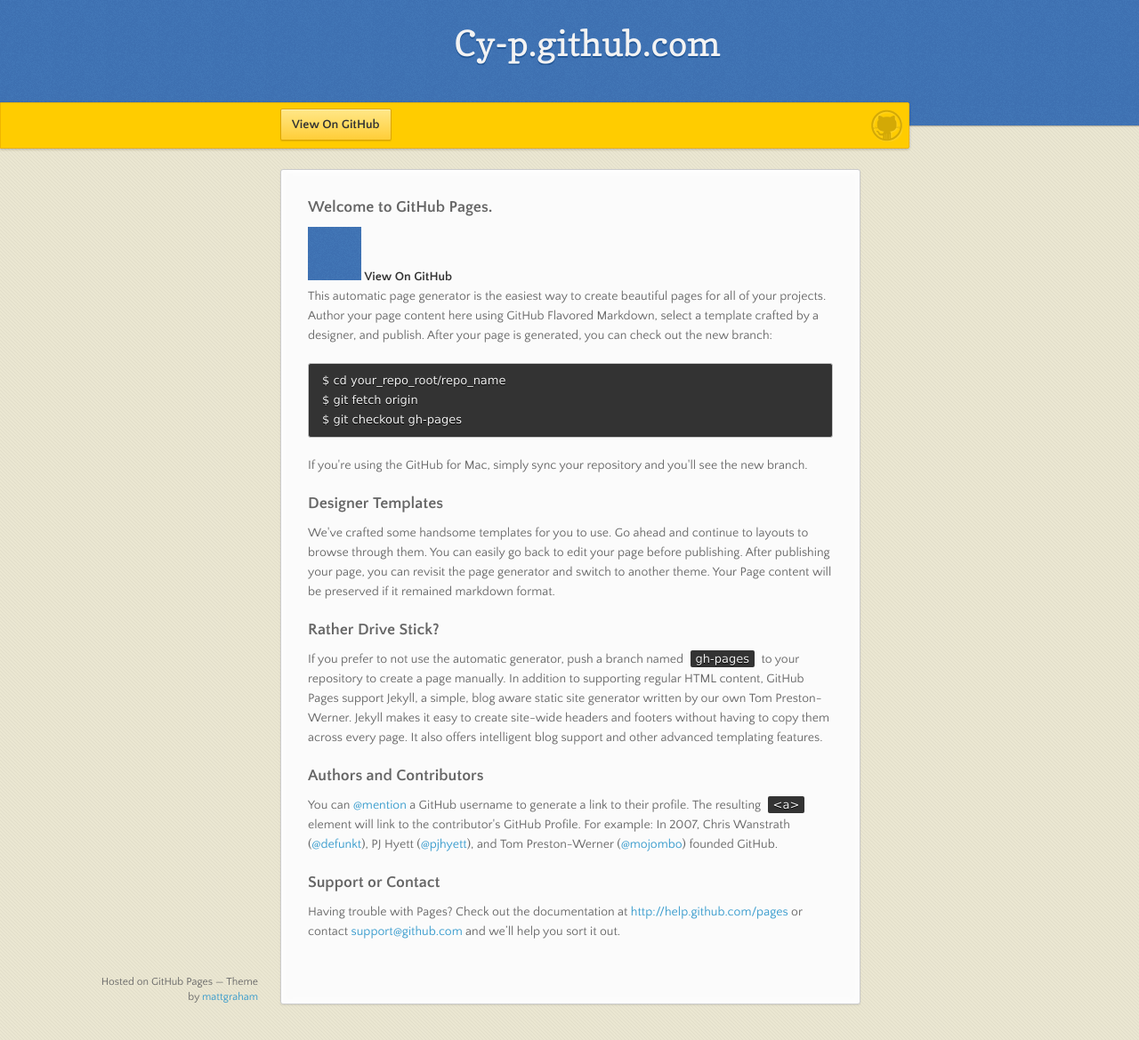
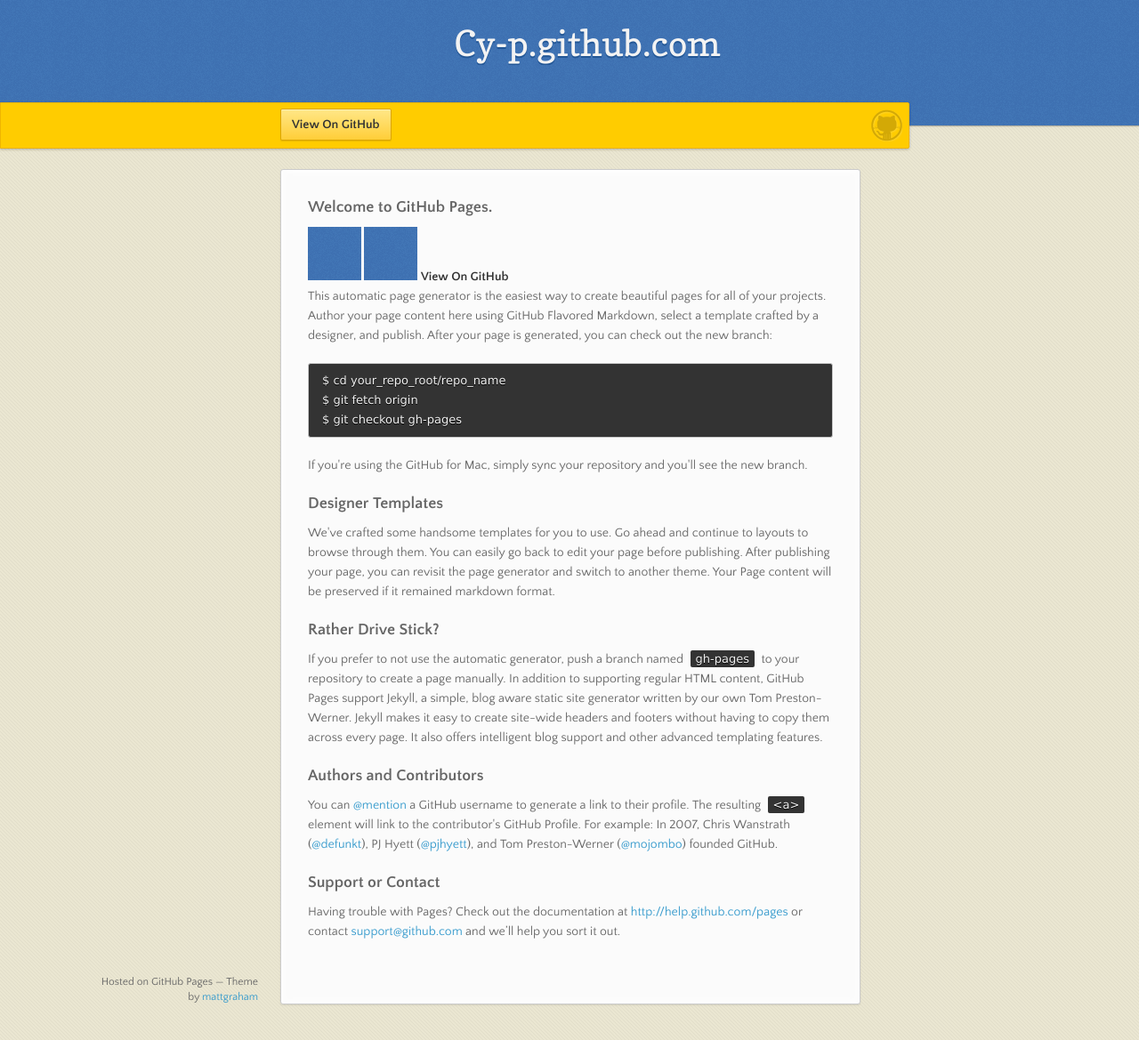
Before and after one commit to cy-p/cy-p.github.com, a Jekyll site: the page index.html, which Jekyll copies as it is, in a window 1280 px wide and 1169 px high. Shown: the whole window at 89% size. Built offline with Jekyll 4.4.1, drawn with Linux system fonts in a browser that asks for light colours; nearby versions of some CDN libraries.

Commit message:
Update index.html

```diff
--- a/index.html
+++ b/index.html
@@ -34,6 +34,7 @@
       <section>
         <h3>
 <a name="welcome-to-github-pages" class="anchor" href="#welcome-to-github-pages"><span class="octicon octicon-link"></span></a>Welcome to GitHub Pages.</h3>
+<img src="images/background.png">
 <img src="images/background.png">
 <a href="https://github.com/cy-p" class="button fork"><strong>View On GitHub</strong></a>
 <p>This automatic page generator is the easiest way to create beautiful pages for all of your projects. Author your page content here using GitHub Flavored Markdown, select a template crafted by a designer, and publish. After your page is generated, you can check out the new branch:</p>
```
